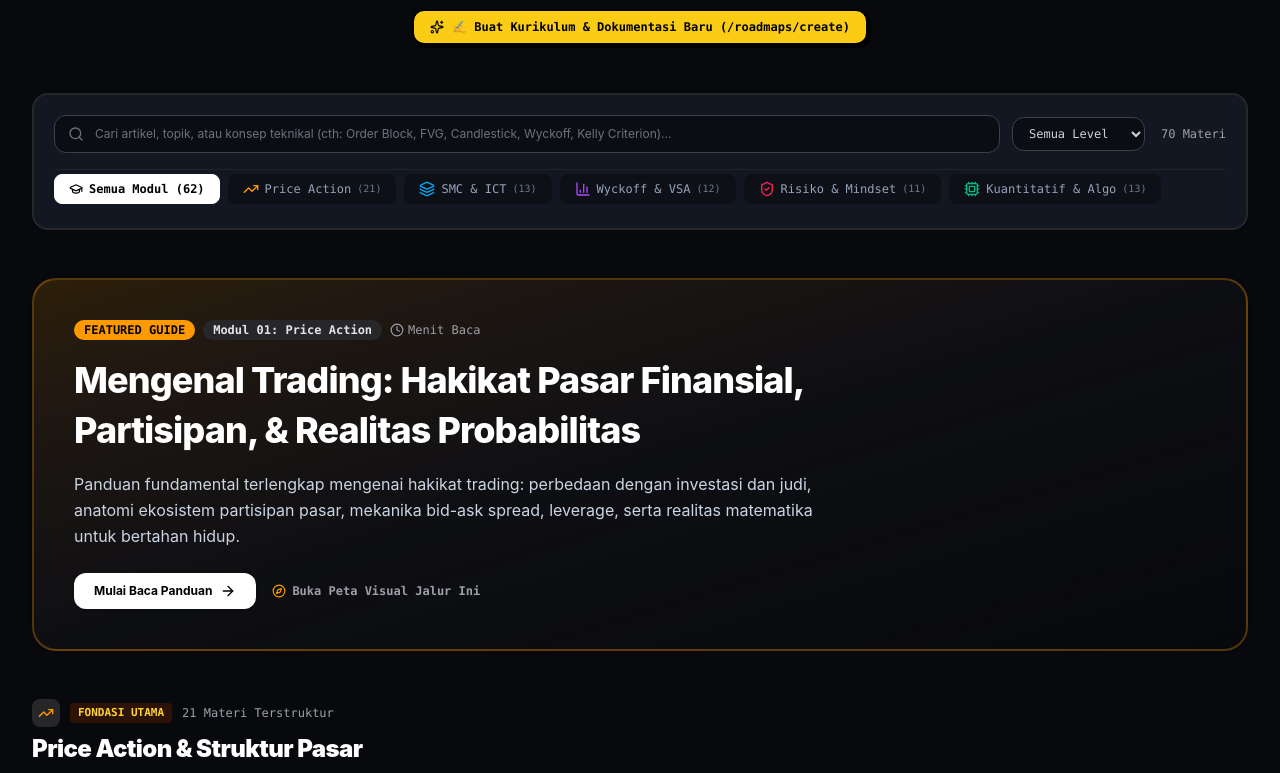
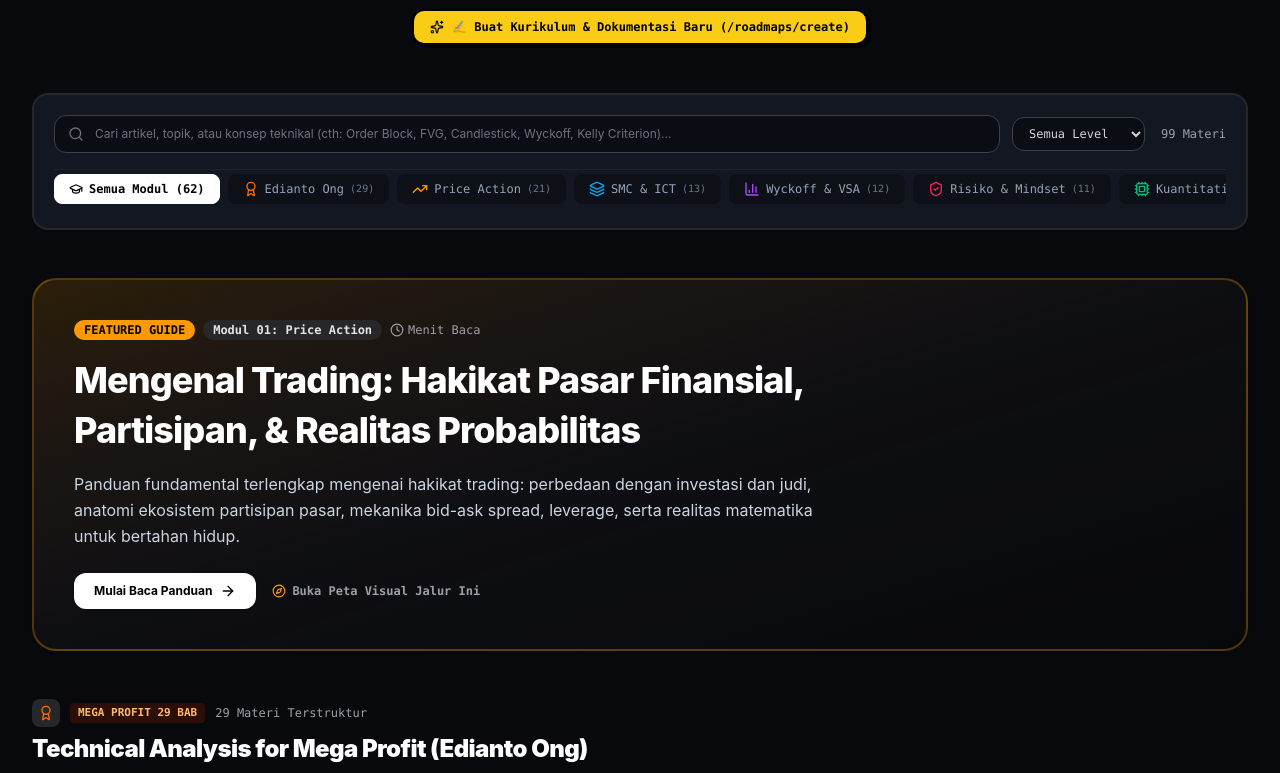
Before and after one commit to AlulCode45/Trading-Learning-Path, a React (Vite) app: page /docs in a window 1280 px wide. Shown: the part 300-1073 px from the top of the page. Built offline with nearby package versions, Linux system fonts and the light colour scheme; no server answers.

Commit message:
feat(docs-menu): register Edianto Ong Mega Profit 29 chapters module in docs hub and navigation

```diff
--- a/src/data/articles/index.ts
+++ b/src/data/articles/index.ts
@@ -77,11 +77,26 @@ export interface DocModuleInfo {
   badgeBg: string;
   badgeText: string;
   cardBg: string;
-  iconName: 'TrendingUp' | 'Layers' | 'BarChart3' | 'ShieldCheck' | 'Cpu';
+  iconName: 'TrendingUp' | 'Layers' | 'BarChart3' | 'ShieldCheck' | 'Cpu' | 'Award';
   roadmapSlug: string;
 }
 
 export const DOC_MODULES: DocModuleInfo[] = [
+  {
+    id: 'edianto-ong',
+    slug: 'edianto-ong',
+    title: 'Technical Analysis for Mega Profit (Edianto Ong)',
+    shortTitle: 'Edianto Ong',
+    badge: 'Mega Profit 29 Bab',
+    description: 'Kurikulum lengkap 29 Bab buku legendaris Edianto Ong: 3 Aksioma, Dow Theory, Geometri Tren & Fan Principle, Elliott Wave, Indikator, hingga Suicide Anomaly & Sistem Trading.',
+    accentColor: '#EA580C',
+    borderClass: 'border-orange-400 dark:border-orange-500/50',
+    badgeBg: 'bg-orange-100 dark:bg-orange-950/60',
+    badgeText: 'text-orange-800 dark:text-orange-300',
+    cardBg: 'hover:border-orange-400/80',
+    iconName: 'Award',
+    roadmapSlug: 'technical-analysis-mega-profit'
+  },
   {
     id: 'price-action',
     slug: 'price-action',
@@ -164,6 +179,9 @@ export function getModuleIdForArticle(articleOrSlug?: EducationalArticle | strin
   const slug = typeof articleOrSlug === 'string' ? articleOrSlug : articleOrSlug.slug;
   const category = typeof articleOrSlug === 'string' ? (EDUCATIONAL_ARTICLES[slug]?.category || '') : articleOrSlug.category;
 
+  if (category === 'Edianto Ong Mega Profit' || slug.startsWith('edianto-ong-') || slug.startsWith('art-eo-')) {
+    return 'edianto-ong';
+  }
   if (SMC_ARTICLES[slug] || category === 'Institutional Trading' || slug.startsWith('smc-')) {
     return 'smc';
   }
@@ -181,6 +199,8 @@ export function getModuleIdForArticle(articleOrSlug?: EducationalArticle | strin
 
 export function getArticlesByModule(moduleId: string): EducationalArticle[] {
   switch (moduleId) {
+    case 'edianto-ong':
+      return Object.values(EDIANTO_ONG_ARTICLES);
     case 'smc':
       return Object.values(SMC_ARTICLES);
     case 'wyckoff':
--- a/src/pages/DocsHubPage.tsx
+++ b/src/pages/DocsHubPage.tsx
@@ -10,6 +10,7 @@ import {
   BarChart3,
   ShieldCheck,
   Cpu,
+  Award,
   Compass,
   CheckCircle2,
   Sparkles,
@@ -55,6 +56,7 @@ export const DocsHubPage: React.FC = () => {
 
   const getModuleIcon = (iconName: string) => {
     switch (iconName) {
+      case 'Award': return <Award className="w-4 h-4 text-orange-500" />;
       case 'TrendingUp': return <TrendingUp className="w-4 h-4 text-amber-500" />;
       case 'Layers': return <Layers className="w-4 h-4 text-sky-500" />;
       case 'BarChart3': return <BarChart3 className="w-4 h-4 text-purple-500" />;
```
